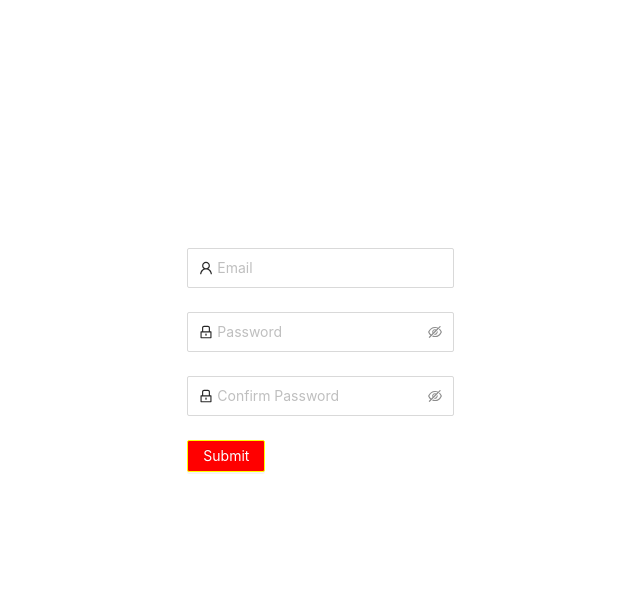
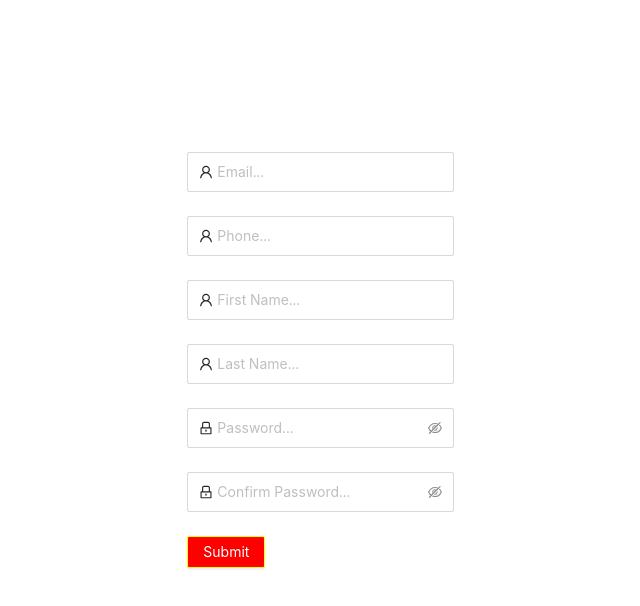
Before and after one commit to Nguyenvancuong38/ProjectNextJS, a Next.js app: page /admin/signup in a window 1280 px wide. Shown: the top 606 px of the page, without its empty margins (386-1026 px from the left). Built offline with nearby package versions, Linux system fonts and the light colour scheme.

Commit message:
feat: create login and register

```diff
--- a/src/libs/validation/schemas.ts
+++ b/src/libs/validation/schemas.ts
@@ -13,14 +13,24 @@ export const signUpSchema = yup.object().shape({
     email: yup
         .string()
         .email("Email is not right format.")
-        .required('Please fill in your email'),
+        .required('Please fill in your email.'),
+    phone: yup
+        .string()
+        .matches(/^(0|\+84)\d{9,10}$/, "The phone number you entered is not valid.")
+        .required('Please fill in your phone'),
+    firstName: yup
+        .string()
+        .required('Please fill in your first name.'),
+    lastName: yup
+        .string()
+        .required('Please fill in your last name.'),
     password: yup
         .string()
         .min(6, 'Password must be at least 6 character.')
-        .required('Please fill in your password')
+        .required('Please fill in your password.')
         .matches(/^(?=.*\d)(?=.*[a-z])(?=.*[A-Z])(?=.*[!@#$%^&*()_+~`\-={}[\]\\|:;"'<>,.?/])(?=.*[a-zA-Z]).{6,}$/, "Password must be at least 6 characters long and contain at least one uppercase letter, one lowercase letter, one number and one special character."),
     confirmPassword: yup
         .string()
         .required("This field is required")
-        .oneOf([yup.ref("password")], "Passwords must match")
+        .oneOf([yup.ref("password")], "Passwords must match.")
 })
--- a/src/pages/admin/signup.tsx
+++ b/src/pages/admin/signup.tsx
@@ -23,14 +23,15 @@ const SignUp: React.FC = () => {
     const onSubmit = async (value : any) => {
         try {
             const formData = {
-                email: value.email,
-                password: value.password,
-                role: "ADMIN"
+                ...value,
+                role: "Admin"
             }
             await signUp(formData);
-            router.push(ROUTE.SIGN_IN);
+            router.push(ROUTE.INDEX);
             reset();
         } catch (err: any) {
+            console.log(err);
+
             const message = err.response?.data?.message || err.message;
             setErrMessage(message);
         }
@@ -44,11 +45,47 @@ const SignUp: React.FC = () => {
                         name="email"
                         control={control}
                         prefix={<UserOutlined className="site-form-item-icon" />}
-                        placeholder="Email"
+                        placeholder="Email..."
                         type="email"
                         className='h-10'
                     />
                     {!!errors.email?.message && <p className='text-[red]'>{errors.email?.message}</p>}
+                </Form.Item>
+
+                <Form.Item wrapperCol={{ offset: 8, span: 24 }}>
+                    <InputTextField
+                        name="phone"
+                        control={control}
+                        prefix={<UserOutlined className="site-form-item-icon" />}
+                        placeholder="Phone..."
+                        type="text"
+                        className='h-10'
+                    />
+                    {!!errors.phone?.message && <p className='text-[red]'>{errors.phone?.message}</p>}
+                </Form.Item>
+
+                <Form.Item wrapperCol={{ offset: 8, span: 24 }}>
+                    <InputTextField
+                        name="firstName"
+                        control={control}
+                        prefix={<UserOutlined className="site-form-item-icon" />}
+                        placeholder="First Name..."
+                        type="text"
+                        className='h-10'
+                    />
+                    {!!errors.firstName?.message && <p className='text-[red]'>{errors.firstName?.message}</p>}
+                </Form.Item>
+
+                <Form.Item wrapperCol={{ offset: 8, span: 24 }}>
+                    <InputTextField
+                        name="lastName"
+                        control={control}
+                        prefix={<UserOutlined className="site-form-item-icon" />}
+                        placeholder="Last Name..."
+                        type="text"
+                        className='h-10'
+                    />
+                    {!!errors.lastName?.message && <p className='text-[red]'>{errors.lastName?.message}</p>}
                 </Form.Item>
 
                 <Form.Item wrapperCol={{ offset: 8, span: 24 }}>
@@ -57,7 +94,7 @@ const SignUp: React.FC = () => {
                         control={control}
                         prefix={<LockOutlined className="site-form-item-icon" />}
                         type="password"
-                        placeholder="Password"
+                        placeholder="Password..."
                         className = "h-10"
                     />
                     {!!errors.password?.message && <p className='text-[red]'>{errors.password?.message}</p>}
@@ -69,7 +106,7 @@ const SignUp: React.FC = () => {
                         control={control}
                         prefix={<LockOutlined className="site-form-item-icon" />}
                         type="password"
-                        placeholder="Confirm Password"
+                        placeholder="Confirm Password..."
                         className = "h-10"
                     />
                     {!!errors.confirmPassword?.message && <p className='text-[red]'>{errors.confirmPassword?.message}</p>}
--- a/src/pages/api/auth/register.ts
+++ b/src/pages/api/auth/register.ts
@@ -22,7 +22,7 @@ export default async function signupHandler(
 
   // Validate request body
   if (!email || !password || !firstName || !lastName) {
-    res.status(400).json({ error: 'Email, password, firstName and lastName are required' });
+    res.status(400).json({ message: 'Email, password, firstName and lastName are required' });
     return;
   }
 
@@ -32,13 +32,13 @@ export default async function signupHandler(
   });
 
   if (existingUser) {
-    res.status(409).json({ error: 'email already exists' });
+    res.status(409).json({ message: 'Email already exists' });
     return;
   }
 
   // Validate email
   if (!validator.isEmail(email)) {
-    res.status(400).json({ error: 'Invalid email address' });
+    res.status(400).json({ message: 'Invalid email address' });
     return;
   }
 
@@ -51,7 +51,7 @@ export default async function signupHandler(
     !validator.matches(password, /[!@#$%^&*(),.?":{}|<>]/)
   ) {
     res.status(400).json({
-      error:
+      message:
         'Password must be at least 6 characters long and contain at least one lowercase letter, one uppercase letter, one number, and one special character',
     });
     return;
@@ -76,7 +76,6 @@ export default async function signupHandler(
 
     res.status(201).json({ token });
   } catch (error) {
-    console.error(error);
-    res.status(500).json({ error: 'Failed to create user' });
+    res.status(500).json({ message: 'Failed to create user' });
   }
 }
--- a/src/services/api-clients/auth.ts
+++ b/src/services/api-clients/auth.ts
@@ -12,6 +12,3 @@ export const login = async (values: any) => {
   const { data }: { data: IResponse } = await axiosInstance.post(APIs.LOGIN, values);
   return data.data;
 }
-
-// admin@gmail.com
-// cuongNv2105@
--- a/src/types/formData.ts
+++ b/src/types/formData.ts
@@ -1,10 +1,14 @@
 export type formDataLogin = {
-    email: string,
+    email?: string,
+    phone?: string,
     password: string
 }
 
 export type formDataSignUp = {
     email: string,
+    phone: string,
+    firstName: string,
+    lastName: string,
     password: string,
     confirmPassword: string
 }
```
